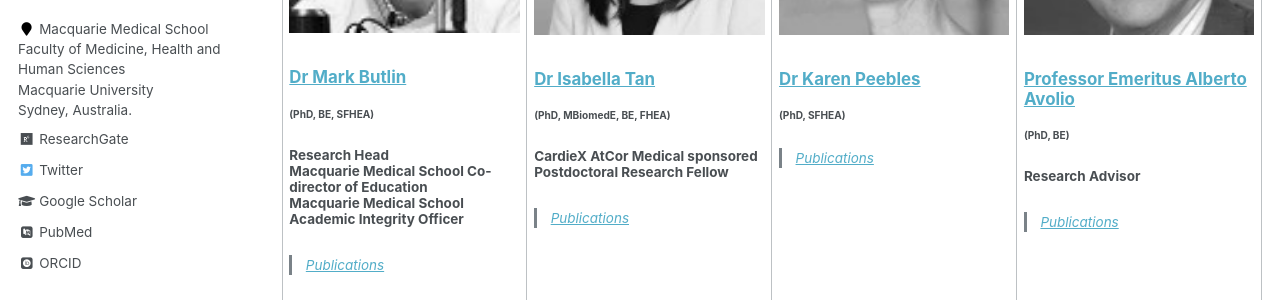
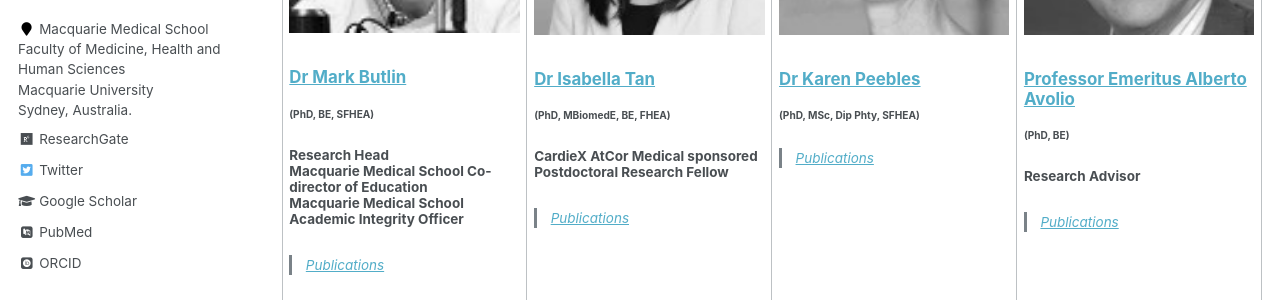
Before and after one commit to bpaflab/bpaflab.github.io, a Jekyll site: the page built from _pages/team.html, in a window 1280 px wide and 900 px high. Shown: the part 365-665 px from the top of the window. Built offline with Jekyll 4.4.1, drawn with Linux system fonts in a browser that asks for light colours; some web fonts are replaced.

Commit message:
Update team.html
Updating post-nominals for Karen Peebles.

```diff
--- a/_pages/team.html
+++ b/_pages/team.html
@@ -31,7 +31,7 @@ author_profile: true
     <td width="25%" style="vertical-align:top">
       <a href="https://researchers.mq.edu.au/en/persons/karen-peebles"><img src="../images/people_karen_peebles_gs.jpg" width="100%"  alt="Photo of Karen Peebles.">
       <h2>Dr Karen Peebles</h2></a>
-      <h6>(PhD, SFHEA)</h6>
+      <h6>(PhD, MSc, Dip Phty, SFHEA)</h6>
       <h3></h3>
       <blockquote><a href="https://researchers.mq.edu.au/en/persons/karen-peebles/publications/">Publications</a></blockquote>
     </td>
```
